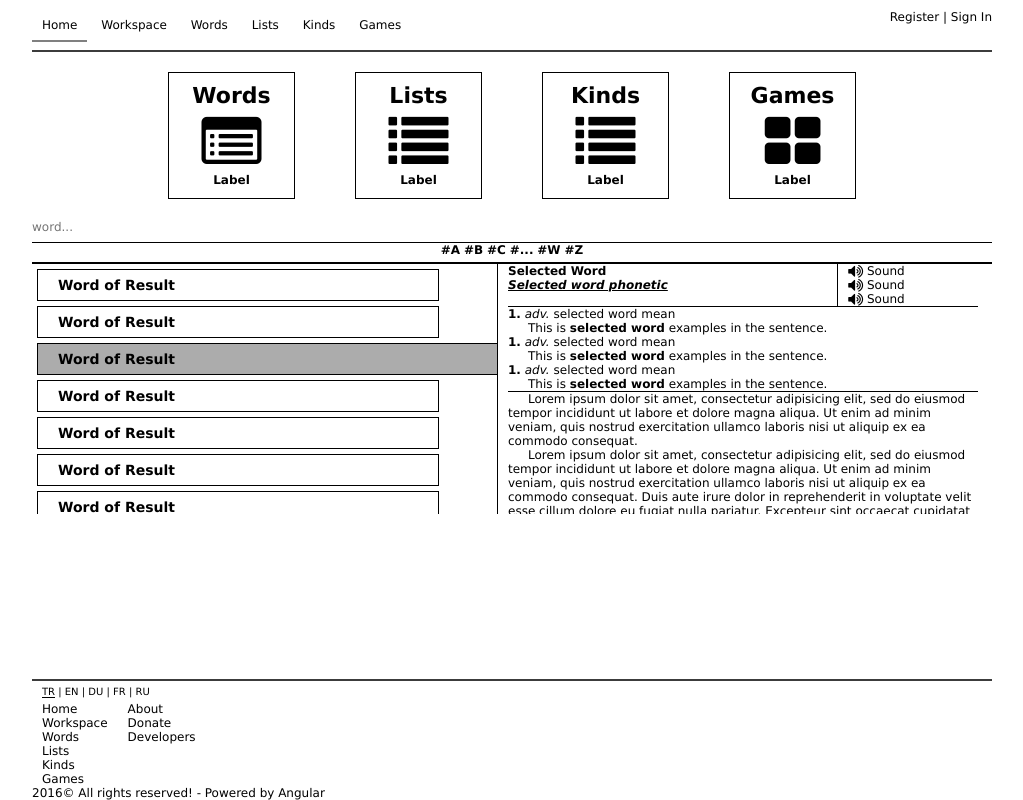
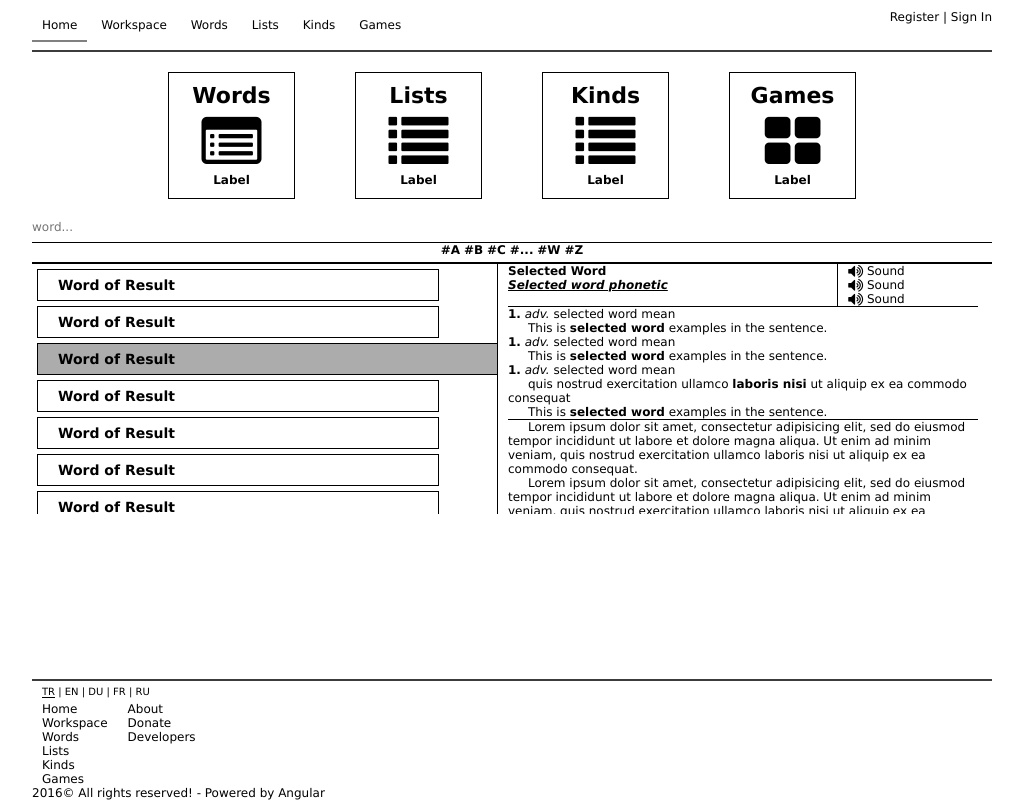
Before and after one commit to SalihKARAHAN/old-word-exerciser, a website: page doc/html/dashboard.html in a window 1280 px wide. Shown: the whole page, without its empty margins (128-1151 px from the left). Drawn offline with Linux system fonts and the light colour scheme.

Commit message:
multi samples

```diff
--- a/doc/html/dashboard.html
+++ b/doc/html/dashboard.html
@@ -160,6 +160,7 @@
                                     <label>selected word mean</label>
                                 </div>
                                 <div class="example">
+                                    <label>quis nostrud exercitation ullamco <strong>laboris nisi</strong> ut aliquip ex ea commodo consequat</label>
                                     <label>This is <strong>selected word</strong> examples in the sentence.</label>
                                 </div>
                             </div>
```
